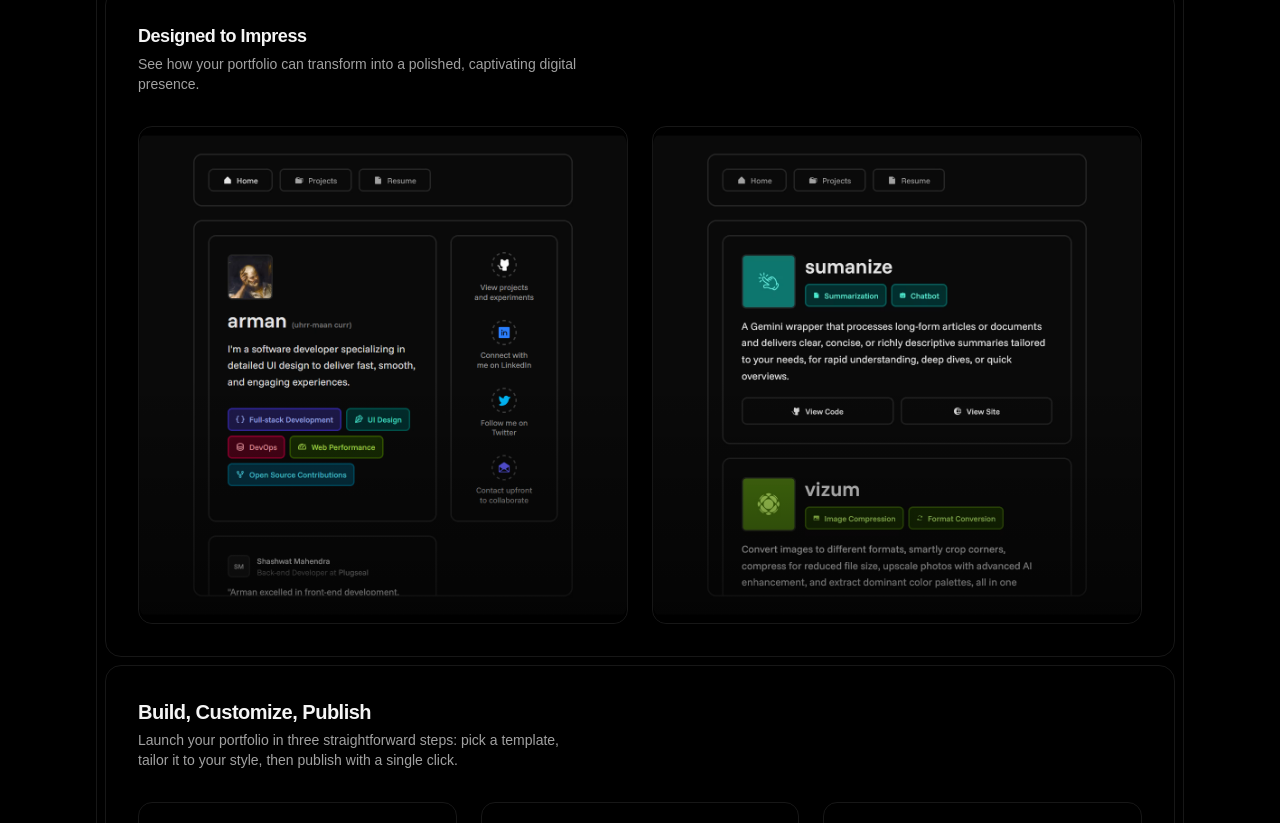
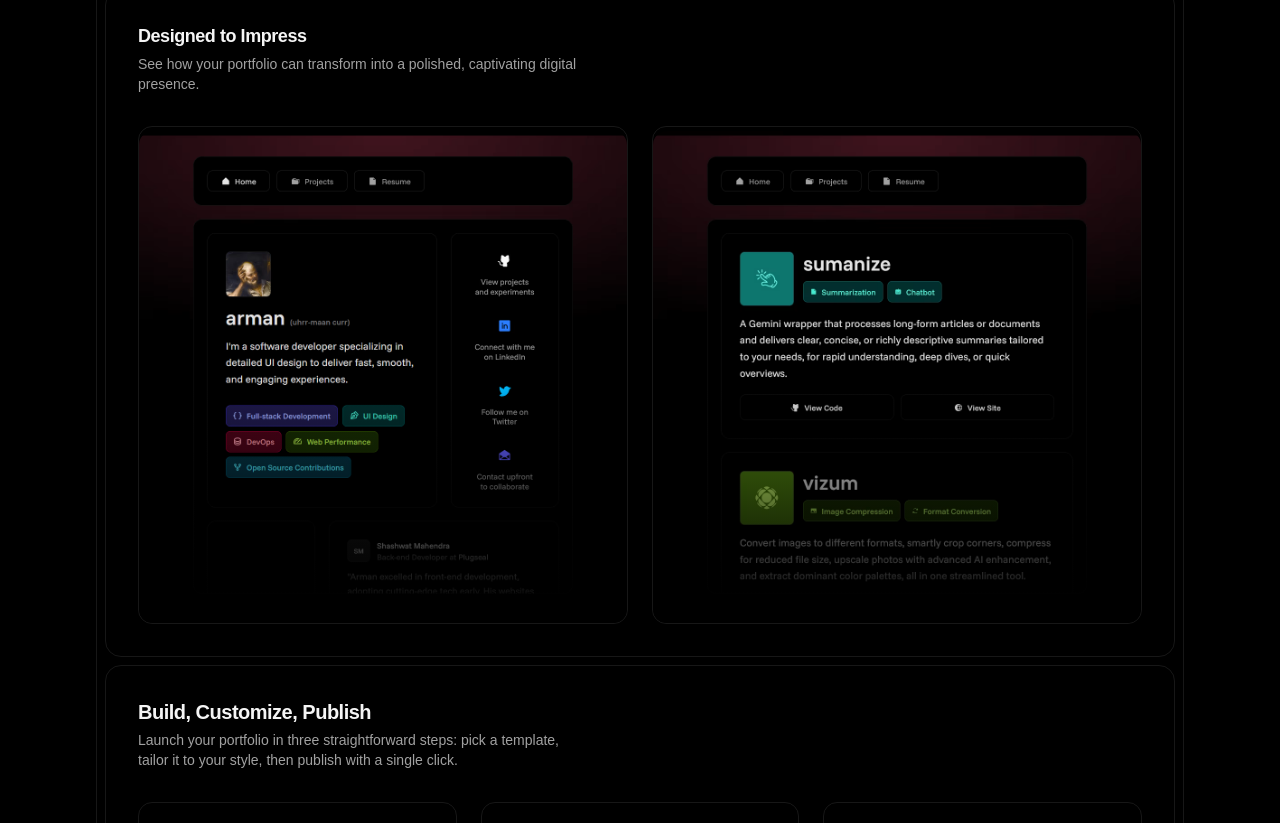
Before and after one commit to arcunsite/arcunsite, a Next.js app: page / in a window 1280 px wide. Shown: the part 460-1283 px from the top of the page. Built offline with nearby package versions, Linux system fonts and the light colour scheme; a web font is replaced by a local one.

Commit message:
feat: update portfolio preview images and styling

```diff
--- a/src/components/lander/portfolio-preview.tsx
+++ b/src/components/lander/portfolio-preview.tsx
@@ -34,7 +34,7 @@
                 className="rounded-xl"
               />
             </div>
-            <div className="absolute inset-0 bg-gradient-to-t from-black/60 via-transparent to-transparent rounded-xl" />
+            <div className="absolute inset-0 bg-gradient-to-t from-black via-transparent to-transparent rounded-xl" />
           </Card>
 
           <Card className="relative overflow-hidden rounded-xl border border-neutral-900 bg-black">
@@ -49,7 +49,7 @@
                 className="rounded-xl"
               />
             </div>
-            <div className="absolute inset-0 bg-gradient-to-t from-black/60 via-transparent to-transparent rounded-xl" />
+            <div className="absolute inset-0 bg-gradient-to-t from-black via-transparent to-transparent rounded-xl" />
           </Card>
         </div>
       </div>
```
Also changed, not shown: public/1.avif, public/2.avif.
